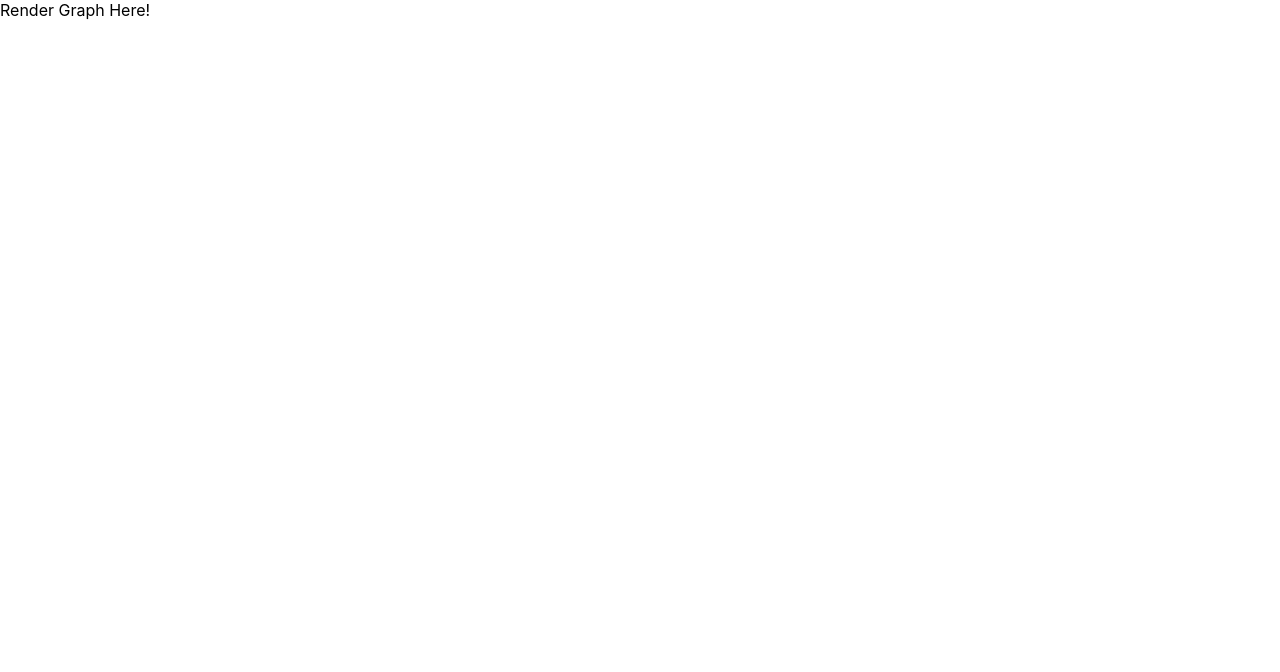
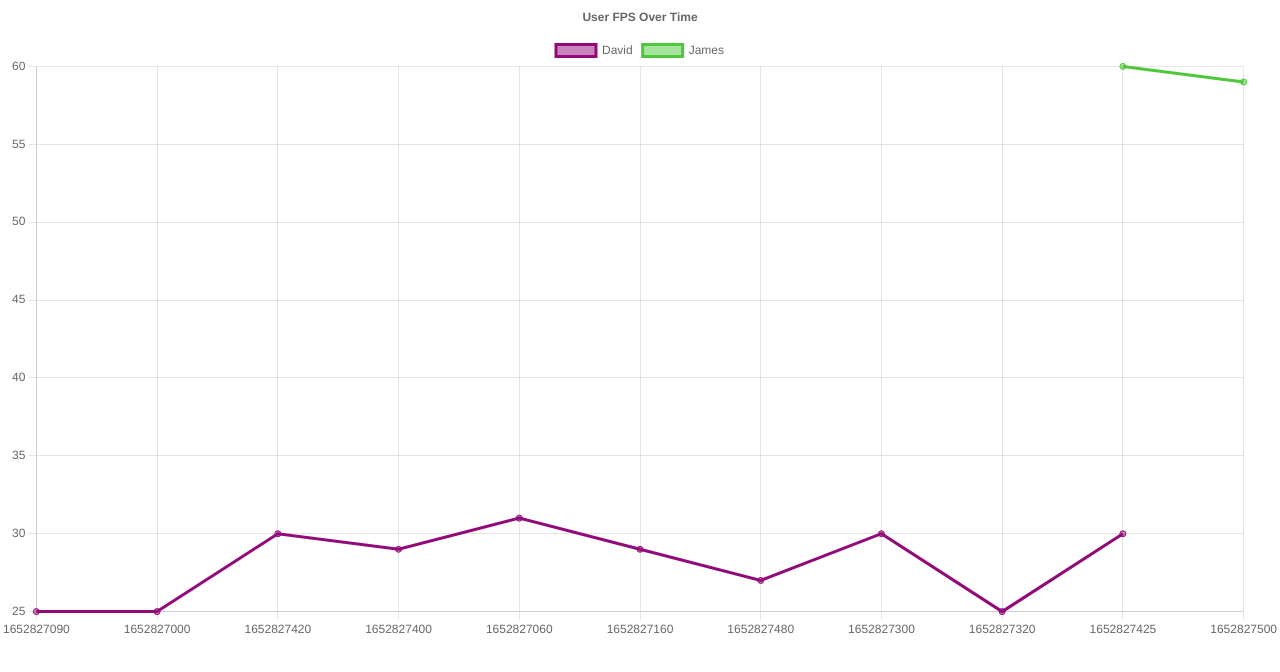
Before and after one commit to pixelknitter/simple-dashboard, a Next.js app: page /graph in a window 1280 px wide. Shown: the top 672 px of the page. Built offline with nearby package versions, Linux system fonts and the light colour scheme.

Commit message:
working graph with FPS timeline per user

```diff
--- a/pages/graph.tsx
+++ b/pages/graph.tsx
@@ -1,4 +1,43 @@
-import { NextPage } from "next";
+import { NextPage } from "next"
+import {
+  Chart as ChartJS,
+  CategoryScale,
+  LinearScale,
+  PointElement,
+  LineElement,
+  Title,
+  Tooltip,
+  Legend,
+} from "chart.js"
+import { Line } from "react-chartjs-2"
+import { useMemo } from "react"
+
+ChartJS.register(
+  CategoryScale,
+  LinearScale,
+  PointElement,
+  LineElement,
+  Title,
+  Tooltip,
+  Legend
+)
+
+export const options = {
+  responsive: true,
+  plugins: {
+    legend: {
+      position: "top" as const,
+    },
+    title: {
+      display: true,
+      text: "User FPS Over Time",
+    },
+  },
+  parsing: {
+    xAxisKey: "timestamp",
+    yAxisKey: "fps",
+  },
+}
 
 export type FeedEvent = {
   id: number
@@ -11,110 +50,182 @@ export type FeedEvent = {
 
 export const testData: FeedEvent[] = [
   {
-    "id": 0,
-    "user": "david",
-    "fps": 25,
-    "timestamp": 1652827090,
-    "event": "item_purchase",
-    "description": "season_pass"
+    id: 0,
+    user: "david",
+    fps: 25,
+    timestamp: 1652827090,
+    event: "item_purchase",
+    description: "season_pass",
   },
   {
-    "id":1,
-    "user": "david",
-    "fps": 25,
-    "timestamp": 1652827000,
-    "event": "item_purchase",
-    "description": "candle"
+    id: 1,
+    user: "david",
+    fps: 25,
+    timestamp: 1652827000,
+    event: "item_purchase",
+    description: "candle",
   },
   {
-    "id": 2,
-    "user": "david",
-    "fps": 30,
-    "timestamp": 1652827420,
-    "event": "add_friend",
-    "description": "James"
+    id: 2,
+    user: "david",
+    fps: 30,
+    timestamp: 1652827420,
+    event: "add_friend",
+    description: "James",
   },
   {
-    "id": 3,
-    "user": "david",
-    "fps": 29,
-    "timestamp": 1652827400,
-    "event": "enter_level",
-    "description": "Level_Archives"
+    id: 3,
+    user: "david",
+    fps: 29,
+    timestamp: 1652827400,
+    event: "enter_level",
+    description: "Level_Archives",
   },
   {
-    "id": 4,
-    "user": "david",
-    "fps": 31,
-    "timestamp": 1652827060,
-    "event": "ping",
-    "description": ""
+    id: 4,
+    user: "david",
+    fps: 31,
+    timestamp: 1652827060,
+    event: "ping",
+    description: "",
   },
   {
-    "id": 5,
-    "user": "david",
-    "fps": 29,
-    "timestamp": 1652827160,
-    "event": "enter_level",
-    "description": "Level_Rain"
+    id: 5,
+    user: "david",
+    fps: 29,
+    timestamp: 1652827160,
+    event: "enter_level",
+    description: "Level_Rain",
   },
   {
-    "id": 6,
-    "user": "david",
-    "fps": 27,
-    "timestamp": 1652827480,
-    "event": "ping",
-    "description": ""
+    id: 6,
+    user: "david",
+    fps: 27,
+    timestamp: 1652827480,
+    event: "ping",
+    description: "",
   },
   {
-    "id": 7,
-    "user": "david",
-    "fps": 30,
-    "timestamp": 1652827300,
-    "event": "ping",
-    "description": ""
+    id: 7,
+    user: "david",
+    fps: 30,
+    timestamp: 1652827300,
+    event: "ping",
+    description: "",
   },
   {
-    "id": 8,
-    "user": "david",
-    "fps": 25,
-    "timestamp": 1652827320,
-    "event": "item_purchase",
-    "description": "candle"
+    id: 8,
+    user: "david",
+    fps: 25,
+    timestamp: 1652827320,
+    event: "item_purchase",
+    description: "candle",
   },
   {
-    "id": 9,
-    "user": "david",
-    "fps": 30,
-    "timestamp": 1652827425,
-    "event": "add_party",
-    "description": "James"
+    id: 9,
+    user: "david",
+    fps: 30,
+    timestamp: 1652827425,
+    event: "add_party",
+    description: "James",
   },
   {
-    "id": 10,
-    "user": "James",
-    "fps": 60,
-    "timestamp": 1652827425,
-    "event": "add_party",
-    "description": "david"
+    id: 10,
+    user: "James",
+    fps: 60,
+    timestamp: 1652827425,
+    event: "add_party",
+    description: "david",
   },
   {
-    "id": 11,
-    "user": "James",
-    "fps": 59,
-    "timestamp": 1652827500,
-    "event": "ping",
-    "description": ""
-  }
+    id: 11,
+    user: "James",
+    fps: 59,
+    timestamp: 1652827500,
+    event: "ping",
+    description: "",
+  },
 ]
 
+// we only want the data points that aren't used in the chart to get displayed in the tooltip
+type ChartDataSet<T> = {
+  label: string
+  data: Array<T>
+  borderColor: string
+  backgroundColor: string
+}
+
+function titleCase(str: string) {
+  return str
+    .toLowerCase()
+    .split(" ")
+    .map(function (word) {
+      return word.charAt(0).toUpperCase() + word.slice(1)
+    })
+    .join(" ")
+}
+
+const generateRandomColorSet = () => {
+  const scalar = 230 // we don't want anything too bright
+  const r = Math.round(Math.random() * scalar),
+    g = Math.round(Math.random() * scalar),
+    b = Math.round(Math.random() * scalar)
+
+  return {
+    border: `rgb(${r}, ${g}, ${b})`,
+    background: `rgba(${r}, ${g}, ${b}, 0.5)`,
+  }
+}
+
+function generateChartDataSetByUser<T extends { user: string }>(
+  data: Array<T>
+): Array<ChartDataSet<T>> {
+  return Array.from(
+    data
+      .reduce((dataSets, element) => {
+        const currentUser = element.user.toLowerCase()
+        if (!dataSets.has(currentUser)) {
+          const randomColor = generateRandomColorSet()
+          dataSets.set(currentUser, {
+            label: `${titleCase(element.user)}`,
+            data: [element],
+            borderColor: randomColor.border,
+            backgroundColor: randomColor.background,
+          })
+        } else {
+          dataSets.get(currentUser)?.data.push(element)
+        }
+        return dataSets
+      }, new Map<string, ChartDataSet<T>>())
+      .values()
+  )
+}
+
+const labels = Array.from(
+  testData
+    .reduce((set, feedEvent) => {
+      set.add(feedEvent.timestamp)
+      return set
+    }, new Set<number>())
+    .values()
+)
 
 const Graph: NextPage = () => {
+  // map datasets by username creating the timestamp
+  const data = useMemo(() => {
+    const sets = generateChartDataSetByUser(testData)
+    // console.debug("datasets", sets, JSON.stringify(sets.map((set) => set.data)))
+    return {
+      labels,
+      datasets: sets,
+    }
+  }, [])
+
   return (
     <div>
-      Render Graph Here!
+      <Line options={options} data={data} />
     </div>
-  );
-};
+  )
+}
 
-export default Graph;
+export default Graph
```
